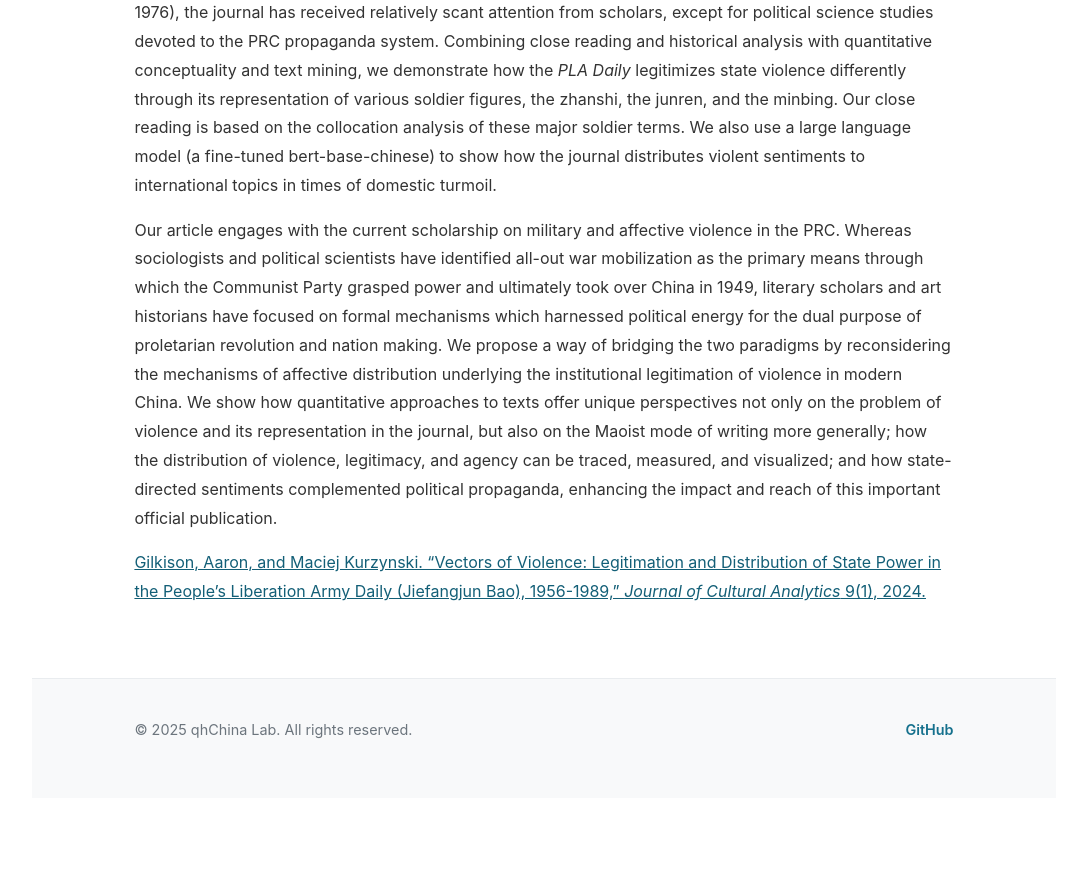
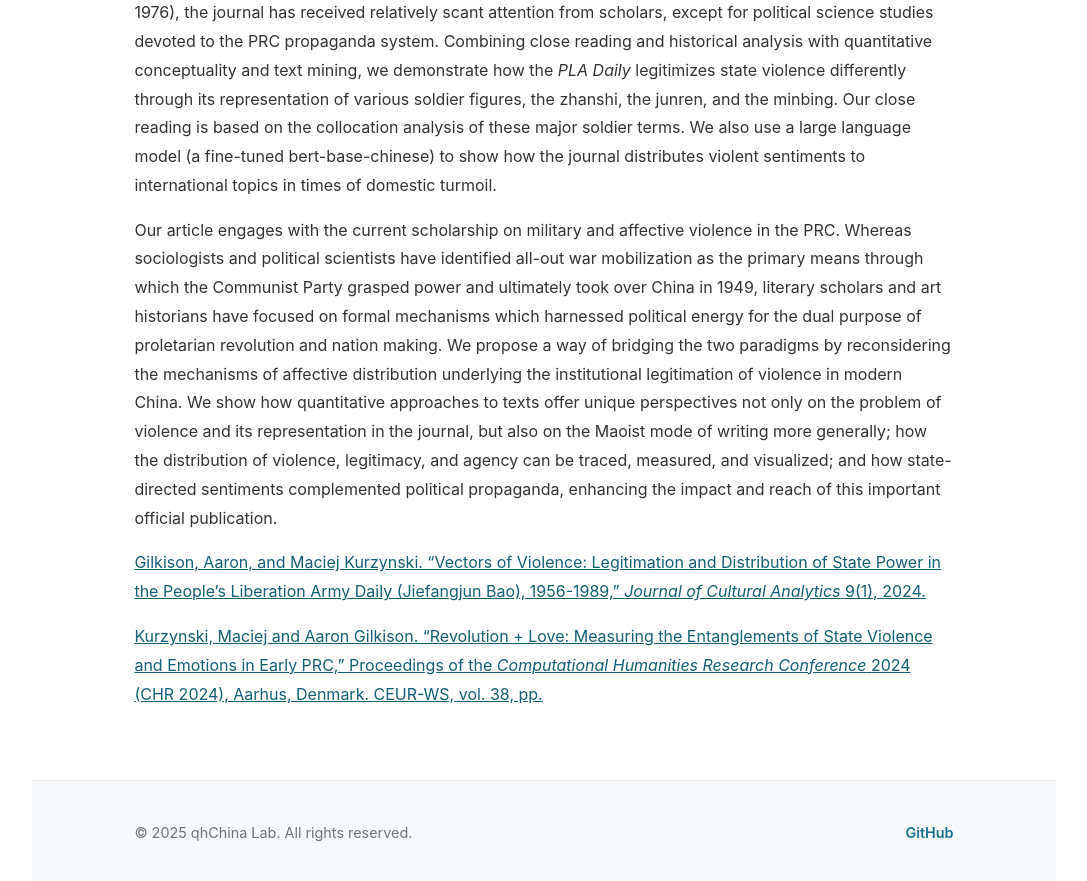
Before and after one commit to mcjkurz/qhchina, a Jekyll site: the page built from docs/projects/vectors-of-violence/index.md, in a window 1280 px wide and 900 px high, scrolled down 1839 px. Shown: the top 881 px of the window, without its empty margins (96-1183 px from the left). Built offline with Jekyll 4.4.1, drawn with Linux system fonts in a browser that asks for light colours; before the commit the page ends 2637 px from its top, so only the background shows below that.

Commit message:
docs changes

```diff
--- a/docs/projects/vectors-of-violence/index.md
+++ b/docs/projects/vectors-of-violence/index.md
@@ -6,12 +6,14 @@ permalink: /projects/vectors-of-violence/
 
 # Vectors of Violence
 
+## Legitimation and Distribution of State Power in the People's Liberation Army Daily (Jiefangjun Bao), 1956-1989
+
 <img src="/qhchina/projects/vectors-of-violence/main.png" alt="Vectors of Violence" style="max-width: 100%; height: auto; margin: 2rem 0;">
-
-## Legitimation and Distribution of State Power in the People's Liberation Army Daily (Jiefangjun Bao), 1956-1989
 
 From personal memoirs and cooking recipes to revolutionary agitation and war coverage, the *People's Liberation Army Daily* offers a wealth of insights into the sociopolitical and affective realities of post-1949 China. One of the few major periodicals that continued publication during the Cultural Revolution (1966-1976), the journal has received relatively scant attention from scholars, except for political science studies devoted to the PRC propaganda system. Combining close reading and historical analysis with quantitative conceptuality and text mining, we demonstrate how the *PLA Daily* legitimizes state violence differently through its representation of various soldier figures, the zhanshi, the junren, and the minbing. Our close reading is based on the collocation analysis of these major soldier terms. We also use a large language model (a fine-tuned bert-base-chinese) to show how the journal distributes violent sentiments to international topics in times of domestic turmoil.
 
 Our article engages with the current scholarship on military and affective violence in the PRC. Whereas sociologists and political scientists have identified all-out war mobilization as the primary means through which the Communist Party grasped power and ultimately took over China in 1949, literary scholars and art historians have focused on formal mechanisms which harnessed political energy for the dual purpose of proletarian revolution and nation making. We propose a way of bridging the two paradigms by reconsidering the mechanisms of affective distribution underlying the institutional legitimation of violence in modern China. We show how quantitative approaches to texts offer unique perspectives not only on the problem of violence and its representation in the journal, but also on the Maoist mode of writing more generally; how the distribution of violence, legitimacy, and agency can be traced, measured, and visualized; and how state-directed sentiments complemented political propaganda, enhancing the impact and reach of this important official publication.
 
 [Gilkison, Aaron, and Maciej Kurzynski. "Vectors of Violence: Legitimation and Distribution of State Power in the People's Liberation Army Daily (Jiefangjun Bao), 1956-1989," *Journal of Cultural Analytics* 9(1), 2024.](https://culturalanalytics.org/article/115481-vectors-of-violence-legitimation-and-distribution-of-state-power-in-the-_people-s-liberation-army-daily_-_jiefangjun-bao_-1956-1989)
+
+[Kurzynski, Maciej and Aaron Gilkison. “Revolution + Love: Measuring the Entanglements of State Violence and Emotions in Early PRC,” Proceedings of the *Computational Humanities Research Conference* 2024 (CHR 2024), Aarhus, Denmark. CEUR-WS, vol. 38, pp.](https://ceur-ws.org/Vol-3834/paper94.pdf)
```
Also changed, not shown: docs/projects/brevity-and-breadth/index.md (+2 -2 lines), docs/projects/perplexity-games/index.md (+2 -2 lines), docs/projects/poly-temporal-multi-layered/index.md (+4 -2 lines), docs/projects/sublime-narrative/index.md (+2 -2 lines), docs/projects/words-close-to-heart/index.md (+2 -2 lines).
